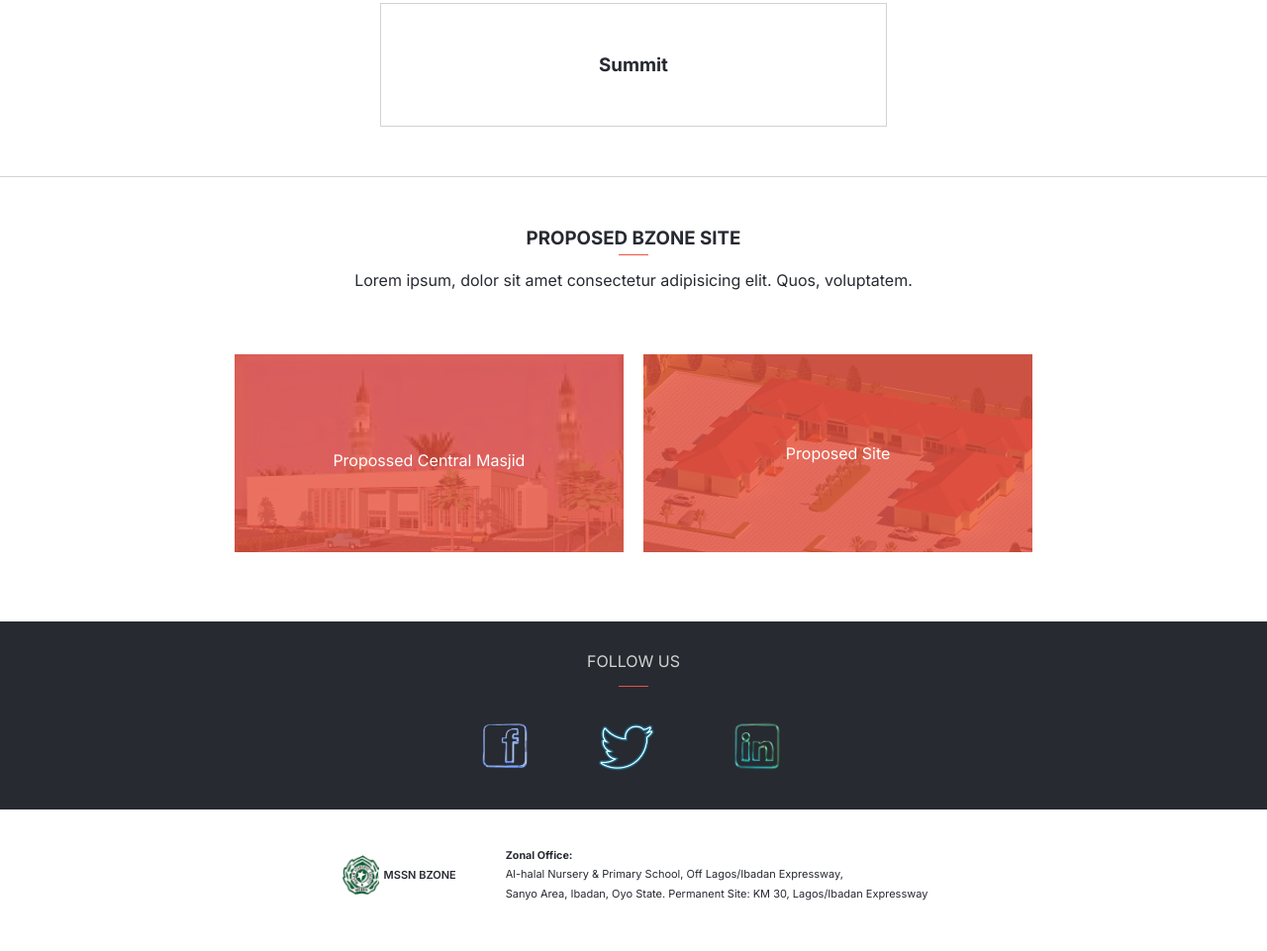
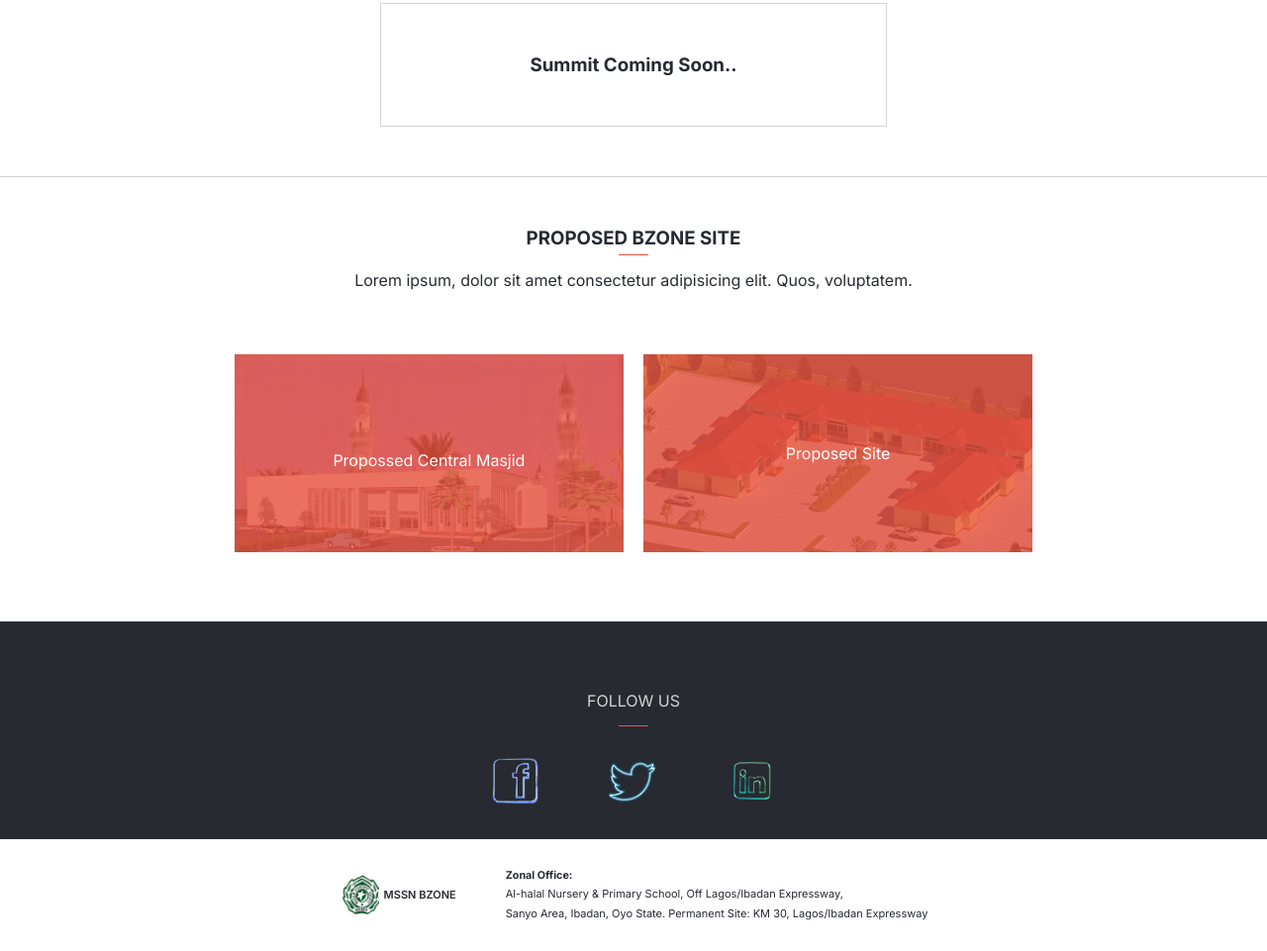
Before and after one commit to abdulhamiid/capstone-project, a website: page about.html in a window 1280 px wide. Shown: the part 792-1753 px from the top of the page at 99% size. Drawn offline with nearby package versions, Linux system fonts and the light colour scheme; files whose address does not match are found by name; a web font is replaced by a local one.

Commit message:
Add base-footer to the about page

```diff
--- a/about.html
+++ b/about.html
@@ -57,7 +57,7 @@
     </div>
     <section class="section-1">
       <div class="box flex">
-        <h3>Summit</h3>
+        <h3>Summit Coming Soon..</h3>
       </div>
     </section>
     <hr class="hr">
--- a/css/about.css
+++ b/css/about.css
@@ -91,8 +91,57 @@
   display: none;
 }
 
-#footer > p {
+#footer {
+  display: block;
+  width: 100%;
+  padding-top: 50px;
+  background-color: var(--primary-color);
+  text-align: center;
+}
+
+#footer > ul {
+  margin-top: 30px;
+}
+
+#footer p {
   color: var(--ash-color);
+  padding-top: 20px;
+  padding-bottom: 10px;
+}
+
+.social-media img {
+  height: 30px;
+  width: auto;
+  margin: 0 30px 30px 30px;
+}
+
+#base-footer {
+  width: 100%;
+  background-color: #fff;
+  padding: 30px 0;
+}
+
+#bs-logo small {
+  font-size: 12px;
+  font-weight: 600;
+}
+
+#base-footer ul {
+  width: 90%;
+  display: flex;
+  text-align: left;
+  justify-content: center;
+  gap: 50px;
+  margin: auto;
+}
+
+#base-footer small {
+  font-size: 11px;
+}
+
+#base-footer img {
+  width: 40px;
+  height: auto;
 }
 
 .fb {
@@ -180,9 +229,10 @@
     padding: 50px;
   }
 
-  footer > ul img {
-    height: auto;
-    margin: 0 30px;
+  .social-media img {
+    width: auto;
+    height: 50px;
+    margin: 0 30px 30px 30px;
   }
 
   footer > ul img:hover {
--- a/css/style.css
+++ b/css/style.css
@@ -298,10 +298,6 @@ hr {
   font-weight: 700 !important;
 }
 
-footer {
-  display: none;
-}
-
 .logo {
   display: none;
 }
@@ -346,6 +342,10 @@ footer {
   font-size: 12px;
 }
 
+footer {
+  display: none;
+}
+
 @media (min-width: 768px) {
   .menu {
     display: none;
@@ -362,7 +362,6 @@ footer {
   }
 
   #top-nav {
-    display: block;
     width: 100%;
     background-color: var(--primary-color);
     padding: 3px 100px;
@@ -422,7 +421,7 @@ footer {
     width: auto;
   }
 
-  .nav-list li {
+  #main-header li {
     border-bottom: none;
     padding: 0 30px;
   }
@@ -431,12 +430,12 @@ footer {
     display: none;
   }
 
-  .nav-list a {
+  #main-header .nav-list a {
     color: var(--primary-color);
     text-decoration: none;
   }
 
-  .nav-list li a:hover {
+  #main-header .nav-list li a:hover {
     color: var(--secondary-color);
   }
 
@@ -511,7 +510,7 @@ footer {
   #footer {
     display: block;
     width: 100%;
-    padding: 50px auto 0 auto;
+    padding-top: 50px;
     background-color: var(--primary-color);
     text-align: center;
   }
@@ -520,7 +519,7 @@ footer {
     margin-top: 30px;
   }
 
-  footer p {
+  #footer p {
     color: var(--ash-color);
     padding-top: 30px;
     padding-bottom: 10px;
@@ -536,13 +535,10 @@ footer {
     transition: 0.5s;
   }
 
-  #base-footer {
-    padding: 0 100px;
-  }
-
   #bs-logo {
     display: flex;
     align-items: center;
+    justify-content: flex-start;
     gap: 5px;
   }
 
```
